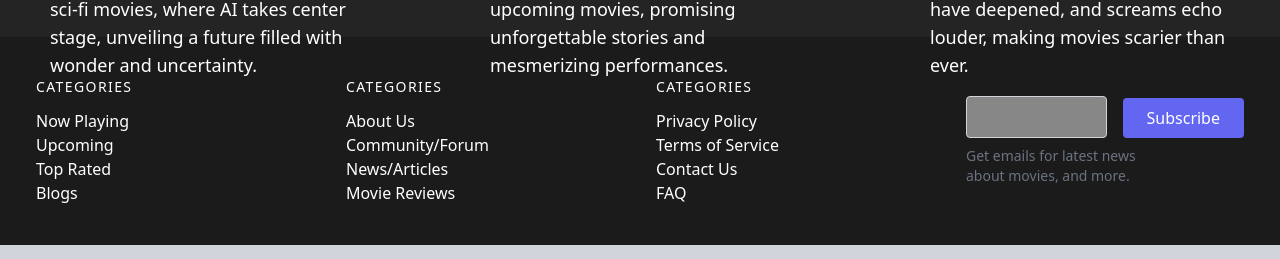
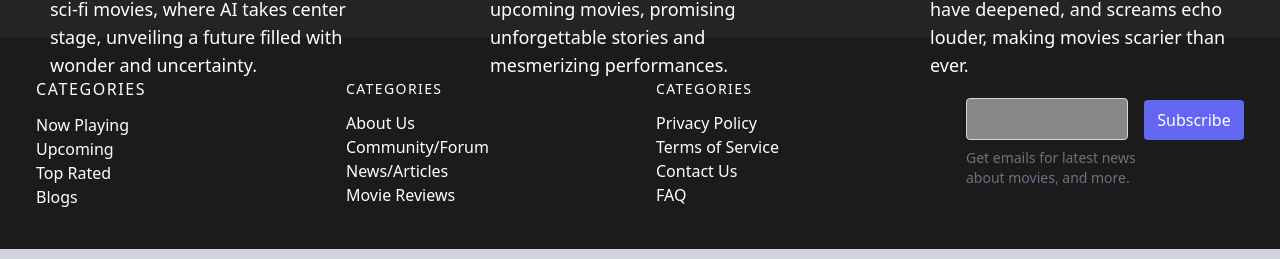
Before and after one commit to AnmarRahman/movigo, a Next.js app: page / in a window 1280 px wide. Shown: the part 1249-1508 px from the top of the page. Built offline with nearby package versions, Linux system fonts and the light colour scheme; no server answers.

Commit message:
footer screen adjustments done

```diff
--- a/components/Footer.jsx
+++ b/components/Footer.jsx
@@ -3,12 +3,12 @@ function Footer() {
     <>
       <footer className="text-gray-600 bg-[#1b1b1b]">
         <div className="container px-5 py-10 mx-auto">
-          <div className="flex flex-wrap justify-center items-center md:text-left text-center order-first">
-            <div className="lg:w-1/4 md:w-1/2 w-full px-4">
-              <h2 className="title-font font-medium text-white tracking-widest text-sm mb-3">
+          <div className="flex justify-center items-center md:text-left text-center order-first text-sm lg:text-base">
+            <div className="lg:w-1/4 md:w-1/2 w-full px-4 ">
+              <h2 className="title-font font-medium text-white tracking-widest mb-3">
                 CATEGORIES
               </h2>
-              <nav className="list-none mb-0">
+              <nav className="list-none mb-0 ">
                 <li>
                   <a className="text-white hover:text-gray-500 cursor-pointer">
                     Now Playing
@@ -89,8 +89,8 @@ function Footer() {
               {/* <h2 className="title-font font-medium text-white tracking-widest text-sm mb-3">
                 SUBSCRIBE
               </h2> */}
-              <div className="flex xl:flex-nowrap md:flex-nowrap lg:flex-wrap flex-wrap justify-center items-end md:justify-start">
-                <div className="relative w-40 sm:w-auto xl:mr-4 lg:mr-0 sm:mr-4 mr-2">
+              <div className="flex xl:flex-nowrap md:flex-wrap flex-wrap justify-center items-end md:justify-start xl:space-y-0 space-y-2 xl:space-x-4 space-x-0">
+                <div className="relative w-auto">
                   <input
                     type="text"
                     id="footer-field"
@@ -98,7 +98,7 @@ function Footer() {
                     className="w-full bg-gray-100 bg-opacity-50 rounded border border-gray-300 focus:bg-transparent focus:ring-2 focus:ring-indigo-200 focus:border-indigo-500 text-base outline-none text-gray-700 py-1 px-3 leading-8 transition-colors duration-200 ease-in-out"
                   />
                 </div>
-                <button className="lg:mt-2 xl:mt-0 flex-shrink-0 inline-flex text-white bg-indigo-500 border-0 py-2 px-6 focus:outline-none hover:bg-indigo-600 rounded">
+                <button className="w-[100px] flex justify-center items-center lg:mt-2 xl:mt-0 flex-shrink-0 text-white bg-indigo-500 border-0 py-2 px-6 focus:outline-none hover:bg-indigo-600 rounded">
                   Subscribe
                 </button>
               </div>
```
